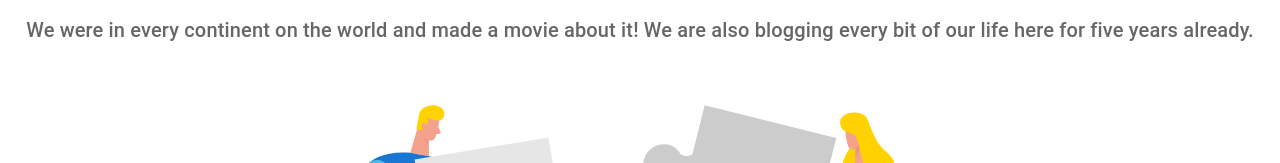
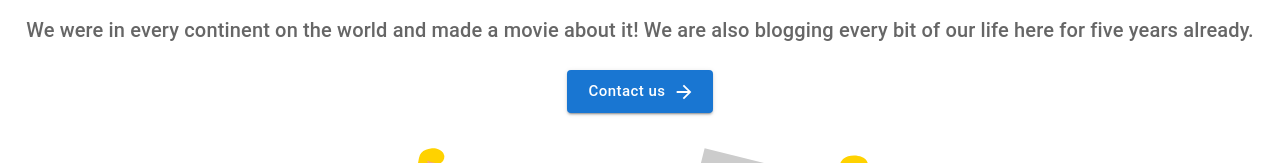
Before and after one commit to TheMankel/CMS, a React (Create React App) app in the folder client/: page /about in a window 1280 px wide. Shown: the part 233-396 px from the top of the page. Built offline with nearby package versions, Linux system fonts and the light colour scheme; no server answers.

Commit message:
Added contact button

```diff
--- a/client/src/components/Story/Story.js
+++ b/client/src/components/Story/Story.js
@@ -1,23 +1,23 @@
 import React from 'react';
-// import { useTheme } from "@mui/material/styles";
 import Box from '@mui/material/Box';
 import Typography from '@mui/material/Typography';
+import Button from '@mui/material/Button';
+import ArrowForwardIcon from '@mui/icons-material/ArrowForward';
 import TeamWorkingIllustration from '../../svg/TeamWorking';
 
 const Story = () => {
-  // const theme = useTheme();
-
   return (
     <Box>
       <Box marginBottom={4}>
         <Typography
+          component={'h2'}
+          gutterBottom
+          color={'textSecondary'}
+          align={'center'}
           sx={{
             textTransform: 'uppercase',
             fontWeight: 'medium',
-          }}
-          gutterBottom
-          color={'textSecondary'}
-          align={'center'}>
+          }}>
           Our story
         </Typography>
         <Box
@@ -38,7 +38,18 @@ const Story = () => {
           We were in every continent on the world and made a movie about it! We
           are also blogging every bit of our life here for five years already.
         </Typography>
-        <Box marginTop={3} display={'flex'} justifyContent={'center'}></Box>
+        <Box marginTop={3} display={'flex'} justifyContent={'center'}>
+          <Button
+            variant='contained'
+            size='large'
+            endIcon={<ArrowForwardIcon />}
+            href='/contact'
+            sx={{
+              textTransform: 'none',
+            }}>
+            Contact us
+          </Button>
+        </Box>
       </Box>
       <Box
         display={'flex'}
```
